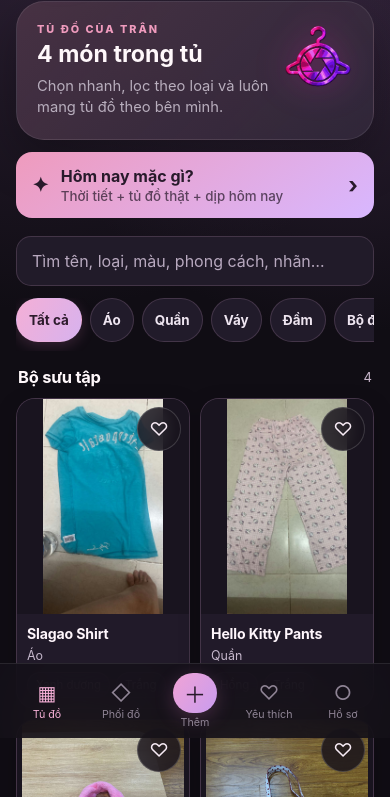
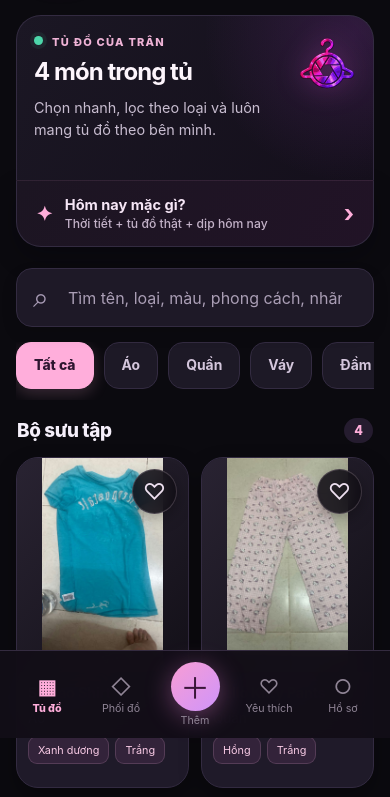
Before and after one commit to shinobione/tran-closet-pwa, a plain HTML site: page index.html in a window 390 px wide. Shown: the part 106-903 px from the top of the page. Drawn offline with Linux system fonts and the light colour scheme; no server answers.

Commit message:
style: make Obsidian Atelier visual pass faithful to Stitch and fix hero selector

```diff
--- a/css/app.css
+++ b/css/app.css
@@ -131,153 +131,347 @@ legend { font-size:.82rem; font-weight:700; margin-bottom:9px; }
 @media (prefers-reduced-motion:no-preference) { .item-card,.filter-chip,.nav-item,.primary-button { transition:transform .16s ease, background .16s ease, border-color .16s ease; } .item-card:active,.primary-button:active { transform:scale(.985); } }
 
 /*
- * Obsidian Atelier — wardrobe collection visual pass 01.
- * Stitch-inspired presentation only: no data, workflow or navigation changes.
- * Local system fonts, existing approved branding, no external dependencies.
+ * Obsidian Atelier — wardrobe collection visual pass 02.
+ * Exact Stitch layout cues, real user photos and approved branding.
+ * Presentation-only: no fake actions or cloud/wear state.
+ * Scoped to the wardrobe/favorites; no external CSS or font dependencies.
  */
-.main-content {
-  --atelier-surface: #211a29;
-  --atelier-deep: #17131d;
-  --atelier-outline: rgba(239, 187, 226, .16);
-  --atelier-rose: #f4afd6;
-  --atelier-lilac: #d7b2ee;
+.app-shell:has(.item-grid) {
+  --atelier-bg: #0b0a0f;
+  --atelier-panel: #17131e;
+  --atelier-panel-up: #211a2b;
+  --atelier-line: #332b41;
+  --atelier-pink: #ffaedb;
+  --atelier-lilac: #ddb8ff;
+  --atelier-subtle: #bfb2c9;
+  background: var(--atelier-bg);
+  color: #f5effa;
+}
+body:has(.item-grid) {
+  background: var(--atelier-bg);
+}
+.app-shell:has(.item-grid) .topbar {
+  background: rgba(17, 14, 23, .96);
+  border-bottom: 1px solid var(--atelier-line);
+  backdrop-filter: blur(20px);
+  padding-bottom: 14px;
+}
+.app-shell:has(.item-grid) .topbar-brand-lockup {
+  /* Keep the existing approved transparent HEADER art, never replace it. */
+  max-width: min(60vw, 286px);
+}
+.app-shell:has(.item-grid) .main-content {
+  padding-top: 18px;
+  padding-bottom: 32px;
 }
 
-/* Keep real clothes above the fold; never replace the approved HEADER/LOGO. */
-.main-content > .hero-card:has(+ .search-wrap) {
-  padding: 16px 18px;
-  border-radius: 22px;
-  border-color: var(--atelier-outline);
-  background: linear-gradient(118deg, rgba(63, 39, 72, .63), rgba(30, 23, 37, .96) 72%);
-  box-shadow: 0 12px 30px rgba(7, 4, 11, .24);
+/* Hero and daily CTA visually form a single premium card. */
+.main-content:has(.item-grid) > .hero-card {
+  min-height: 165px;
+  padding: 22px 21px 14px;
+  border: 1px solid var(--atelier-line);
+  border-bottom: 0;
+  border-radius: 25px 25px 0 0;
+  background:
+    radial-gradient(circle at 95% 10%, rgba(157, 65, 194, .2), transparent 41%),
+    linear-gradient(120deg, #1b1724 0%, #140f1b 100%);
+  box-shadow: none;
+  position: relative;
+  gap: 9px;
 }
-.main-content > .hero-card:has(+ .search-wrap) h2 {
-  font-size: clamp(1.27rem, 4.6vw, 1.52rem);
-  letter-spacing: -.025em;
+.main-content:has(.item-grid) > .hero-card .hero-kicker {
+  color: #efb3d6;
+  font-size: .69rem;
+  font-weight: 800;
+  letter-spacing: .11em;
+  margin-bottom: 9px;
 }
-.main-content > .hero-card:has(+ .search-wrap) p:not(.hero-kicker) {
-  font-size: .86rem;
-  line-height: 1.4;
+.main-content:has(.item-grid) > .hero-card .hero-kicker::before {
+  content: "";
+  display: inline-block;
+  vertical-align: 1px;
+  width: 9px;
+  height: 9px;
+  margin-right: 9px;
+  border-radius: 50%;
+  background: #4dd6aa;
+  box-shadow: 0 0 0 4px rgba(77,214,170,.08);
+}
+.main-content:has(.item-grid) > .hero-card h2 {
+  font-size: clamp(1.53rem, 5.1vw, 1.96rem);
+  line-height: 1.16;
+  letter-spacing: -.04em;
+  margin: 0 0 11px;
+  color: #fdf5fc;
+}
+.main-content:has(.item-grid) > .hero-card p:not(.hero-kicker) {
+  color: #c8bdd0;
+  font-size: .9rem;
+  line-height: 1.5;
+  max-width: 390px;
+}
+.main-content:has(.item-grid) > .hero-card .hero-orb {
+  width: 72px;
+  height: 72px;
+  flex-basis: 72px;
+  filter: drop-shadow(0 0 14px rgba(216,84,206,.32));
 }
 
-/* Readable native search, including iOS keyboard behaviour. */
-.main-content > .search-wrap { margin: 14px 0 12px; }
-.main-content > .search-wrap input {
-  min-height: 50px;
-  border-radius: 15px;
-  border-color: var(--atelier-outline);
-  background: #211b29;
-  padding: 12px 15px;
-  color: #fdf8fe;
-  font-size: 16px;
-  caret-color: var(--atelier-rose);
+/* The assistant remains the real app action; not a fake weather display. */
+.main-content:has(.item-grid) > .daily-assistant-launch {
+  display: grid;
+  width: 100%;
+  margin: 0 0 21px;
+  min-height: 65px;
+  padding: 15px 19px;
+  border: 1px solid var(--atelier-line);
+  border-top: 1px solid rgba(255,174,219,.09);
+  border-radius: 0 0 25px 25px;
+  background: linear-gradient(115deg, #1c1522, #211326);
+  color: #f9edf8;
+  box-shadow: 0 12px 24px rgba(5,2,9,.28);
 }
-.main-content > .search-wrap input::placeholder { color: #b8a9bf; opacity: 1; }
-.main-content > .search-wrap input:focus-visible {
-  border-color: var(--atelier-rose);
-  box-shadow: 0 0 0 3px rgba(244, 175, 214, .14);
+.main-content:has(.item-grid) > .daily-assistant-launch > span {
+  color: var(--atelier-pink);
+}
+.main-content:has(.item-grid) > .daily-assistant-launch > div strong {
+  font-size: .91rem;
+  color: #f6e6f6;
+}
+.main-content:has(.item-grid) > .daily-assistant-launch > div small {
+  font-size: .76rem;
+  color: #c3b2c8;
+  opacity: 1;
+}
+.main-content:has(.item-grid) > .daily-assistant-launch > b {
+  color: var(--atelier-pink);
+  font-size: 1.5rem;
 }
 
-/* Native category buttons remain keyboard-accessible and horizontally scrollable. */
-.main-content > .filter-row { gap: 8px; padding-bottom: 9px; }
-.main-content > .filter-row .filter-chip {
-  min-height: 44px;
-  padding: 10px 14px;
-  border-color: var(--atelier-outline);
-  background: #211b2a;
-  color: #eee5f0;
-  font-size: .84rem;
+/* Significant Stitch-like search and filter refresh. */
+.main-content:has(.item-grid) > .search-wrap {
+  position: relative;
+  margin: 2px 0 15px;
+}
+.main-content:has(.item-grid) > .search-wrap::before {
+  content: "⌕";
+  position: absolute;
+  left: 17px;
+  top: 50%;
+  transform: translateY(-55%);
+  font-size: 1.75rem;
+  line-height: 1;
+  font-weight: 400;
+  color: #a89bb5;
+  pointer-events: none;
+}
+.main-content:has(.item-grid) > .search-wrap input {
+  width: 100%;
+  height: 59px;
+  min-height: 59px;
+  padding: 13px 16px 13px 51px;
+  border: 1px solid var(--atelier-line);
+  border-radius: 16px;
+  background: #1e1927;
+  color: #fff8fe;
+  font-size: 16px; /* iOS never auto-zooms */
+  caret-color: var(--atelier-pink);
+  box-shadow: 0 7px 16px rgba(0,0,0,.12);
+}
+.main-content:has(.item-grid) > .search-wrap input::placeholder {
+  color: #aa9eb5;
+  opacity: 1;
+}
+.main-content:has(.item-grid) > .search-wrap input:focus-visible {
+  outline: 2px solid var(--atelier-pink);
+  outline-offset: 2px;
+  border-color: var(--atelier-pink);
+}
+
+.main-content:has(.item-grid) > .filter-row {
+  gap: 10px;
+  padding: 0 0 11px;
+  margin-bottom: 4px;
+}
+.main-content:has(.item-grid) > .filter-row .filter-chip {
+  min-height: 47px;
+  flex: 0 0 auto;
+  padding: 11px 17px;
+  border: 1px solid var(--atelier-line);
+  border-radius: 15px;
+  background: #1d1926;
+  color: #d4c6dc;
+  font-size: .87rem;
   font-weight: 650;
+  line-height: 1.2;
 }
-.main-content > .filter-row .filter-chip.active {
-  border-color: transparent;
-  background: linear-gradient(120deg, var(--atelier-rose), var(--atelier-lilac));
-  color: #2d1b2c;
-  box-shadow: 0 4px 14px rgba(237, 134, 201, .18);
+.main-content:has(.item-grid) > .filter-row .filter-chip.active {
+  background: var(--atelier-pink);
+  color: #2e1630;
+  border-color: var(--atelier-pink);
+  box-shadow: 0 5px 15px rgba(255,174,219,.19);
+  font-weight: 850;
 }
-.main-content > .filter-row .filter-chip:focus-visible {
-  outline: 2px solid var(--atelier-rose);
+.main-content:has(.item-grid) > .filter-row .filter-chip:focus-visible {
+  outline: 2px solid var(--atelier-pink);
   outline-offset: 2px;
 }
 
-.main-content > .section-heading { margin: 16px 2px 11px; }
-.main-content > .section-heading h2 { font-size: 1.03rem; letter-spacing: -.015em; }
-.main-content > .section-heading span { color: #c8b6cb; }
+/* More obvious collection heading with an actual filtered count. */
+.main-content:has(.item-grid) > .section-heading {
+  padding-top: 2px;
+  margin: 16px 1px 14px;
+}
+.main-content:has(.item-grid) > .section-heading h2 {
+  font-size: 1.18rem;
+  font-weight: 800;
+  letter-spacing: -.02em;
+}
+.main-content:has(.item-grid) > .section-heading span {
+  min-width: 29px;
+  padding: 5px 9px;
+  border-radius: 999px;
+  background: #251c2f;
+  color: var(--atelier-pink);
+  font-size: .79rem;
+  text-align: center;
+  font-weight: 800;
+}
 
-/* Photo-first catalogue: two columns on iPhone, three on wider viewports. */
-.main-content > .item-grid { gap: 12px; }
-.item-grid > .item-card {
-  background: var(--atelier-surface);
-  border-color: var(--atelier-outline);
-  border-radius: 19px;
-  box-shadow: 0 8px 22px rgba(5, 3, 8, .21);
+/* Two-column editorial gallery, including when DevTools resizes the viewport. */
+.main-content:has(.item-grid) > .item-grid {
+  display: grid;
+  grid-template-columns: repeat(2, minmax(0, 1fr));
+  gap: 15px;
+}
+.main-content:has(.item-grid) > .item-grid > .item-card {
+  min-width: 0;
+  overflow: hidden;
+  border: 1px solid var(--atelier-line);
+  border-radius: 22px;
+  background: #1f1a29;
+  box-shadow: 0 10px 22px rgba(0,0,0,.3);
   cursor: pointer;
 }
-.item-grid > .item-card:focus-visible {
-  outline: 2px solid var(--atelier-rose);
+.main-content:has(.item-grid) > .item-grid > .item-card[hidden] {
+  display: none !important; /* prevent CSS grid from undoing search filter state */
+}
+.main-content:has(.item-grid) > .item-grid > .item-card:focus-visible {
+  outline: 2px solid var(--atelier-pink);
   outline-offset: 3px;
 }
-.item-grid > .item-card .item-media {
+.main-content:has(.item-grid) .item-media {
   aspect-ratio: 4 / 5;
-  background: #19141f;
+  background: linear-gradient(135deg,#292332,#131018);
 }
-/* Garments must remain fully visible rather than being cropped. */
-.item-grid > .item-card .item-media img {
-  object-fit: contain;
+.main-content:has(.item-grid) .item-media img {
+  display: block;
+  width: 100%;
+  height: 100%;
+  object-fit: contain; /* real original photos; never use mocked Stitch imagery */
   object-position: center;
 }
-.item-grid > .item-card .heart-button {
-  top: 8px;
-  right: 8px;
-  width: 44px;
-  height: 44px;
-  border-color: rgba(255,255,255,.16);
-  background: rgba(22, 17, 27, .81);
-  color: #f6eaf4;
+.main-content:has(.item-grid) .heart-button {
+  top: 11px;
+  right: 11px;
+  width: 45px;
+  height: 45px;
+  border: 1px solid rgba(247,220,240,.18);
+  border-radius: 50%;
+  background: rgba(15,12,20,.87);
+  color: #eee0f0;
+  font-size: 1.4rem;
+  backdrop-filter: blur(10px);
+  box-shadow: 0 5px 16px rgba(0,0,0,.3);
 }
-.item-grid > .item-card .heart-button.is-favorite { color: #ff9dce; }
-.item-grid > .item-card .heart-button:focus-visible {
-  outline: 2px solid #ffc1e0;
+.main-content:has(.item-grid) .heart-button.is-favorite { color: var(--atelier-pink); }
+.main-content:has(.item-grid) .heart-button:focus-visible {
+  outline: 2px solid var(--atelier-pink);
   outline-offset: 2px;
 }
-.item-grid > .item-card .item-info { padding: 12px 12px 13px; }
-.item-grid > .item-card .item-info h3 {
-  color: #fff6fc;
-  font-size: .94rem;
-  line-height: 1.35;
-  letter-spacing: -.01em;
+.main-content:has(.item-grid) .item-info {
+  padding: 16px 16px 17px;
+  min-height: 115px;
 }
-.item-grid > .item-card .item-info p {
-  color: #c6b8cc;
-  font-size: .78rem;
-  line-height: 1.4;
+.main-content:has(.item-grid) .item-info h3 {
+  margin: 0 0 7px;
+  font-size: 1.05rem;
+  line-height: 1.28;
+  color: #fff5fd;
+  letter-spacing: -.02em;
 }
-.item-grid > .item-card .chips span {
-  border-color: rgba(237, 175, 219, .18);
-  background: rgba(220, 147, 205, .09);
-  color: #eed5e9;
+.main-content:has(.item-grid) .item-info p {
+  margin-bottom: 10px;
+  color: #bcb0c8;
+  font-size: .84rem;
+}
+.main-content:has(.item-grid) .chips span {
+  border: 1px solid rgba(249,185,223,.17);
+  border-radius: 9px;
+  background: #33233a;
+  color: #f7c9e4;
+  font-size: .75rem;
+  padding: 6px 9px;
 }
 
-/* Bring the existing + action closer to the approved Stitch direction. */
-.bottom-nav .add-nav span {
-  width: 44px;
-  height: 40px;
-  border-radius: 20px;
-  background: linear-gradient(125deg, #f0a3d5, #c99cef);
-  box-shadow: 0 5px 19px rgba(239, 136, 208, .22);
+.app-shell:has(.item-grid) .bottom-nav {
+  border-top: 1px solid #342b40;
+  background: rgba(18,14,23,.97);
+  padding-top: 10px;
+  padding-bottom: calc(10px + var(--safe-bottom));
 }
-.bottom-nav .nav-item.active { color: #f4afd6; }
-.bottom-nav .nav-item:focus-visible {
-  outline: 2px solid #f4afd6;
+.app-shell:has(.item-grid) .bottom-nav .nav-item.active {
+  color: var(--atelier-pink);
+  font-weight: 800;
+}
+.app-shell:has(.item-grid) .bottom-nav .add-nav span {
+  width: 49px;
+  height: 49px;
+  border-radius: 50%;
+  background: linear-gradient(135deg,#f89dd4,#cf94fa);
+  color: #3a1639;
+  box-shadow: 0 5px 26px rgba(235,130,214,.4);
+  font-size: 1.85rem;
+}
+.app-shell:has(.item-grid) .bottom-nav .nav-item:focus-visible {
+  outline: 2px solid var(--atelier-pink);
   outline-offset: -2px;
-  border-radius: 12px;
+  border-radius: 11px;
 }
-@media (hover: hover) {
-  .item-grid > .item-card:hover { border-color: rgba(245, 175, 218, .38); }
+@media (max-width: 430px) {
+  .app-shell:has(.item-grid) .topbar-brand-lockup {
+    max-width: min(57vw, 245px);
+  }
+  .app-shell:has(.item-grid) .main-content {
+    padding-inline: 16px;
+  }
+  .main-content:has(.item-grid) > .hero-card {
+    padding: 19px 17px 13px;
+  }
+  .main-content:has(.item-grid) > .hero-card h2 {
+    font-size: 1.5rem;
+  }
+  .main-content:has(.item-grid) > .hero-card .hero-orb {
+    flex-basis: 58px;
+    width: 58px;
+    height: 58px;
+  }
+  .main-content:has(.item-grid) > .item-grid {
+    gap: 12px;
+  }
+  .main-content:has(.item-grid) .item-info {
+    padding: 12px 11px 14px;
+  }
+  .main-content:has(.item-grid) .item-info h3 {
+    font-size: .91rem;
+  }
+  .main-content:has(.item-grid) .chips span {
+    font-size: .68rem;
+  }
 }
-@media (max-width: 390px) {
-  .main-content > .item-grid { gap: 10px; }
-  .item-grid > .item-card .item-info { padding: 10px; }
-  .item-grid > .item-card .item-info h3 { font-size: .88rem; }
-  .main-content > .filter-row .filter-chip { padding-inline: 12px; }
+@media (prefers-reduced-motion: no-preference) and (hover: hover) {
+  .main-content:has(.item-grid) > .item-grid > .item-card:hover {
+    transform: translateY(-2px);
+    border-color: rgba(255,174,219,.45);
+  }
 }
```
